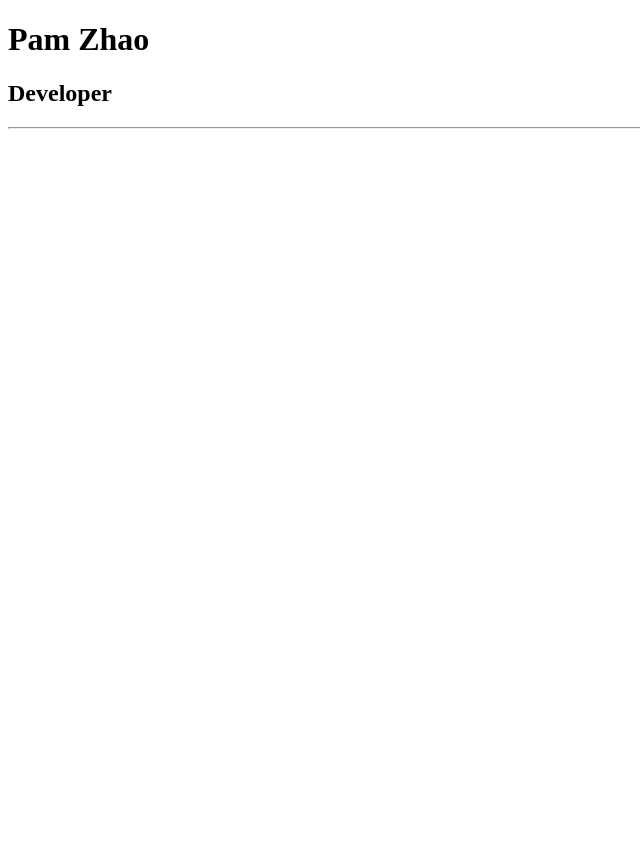
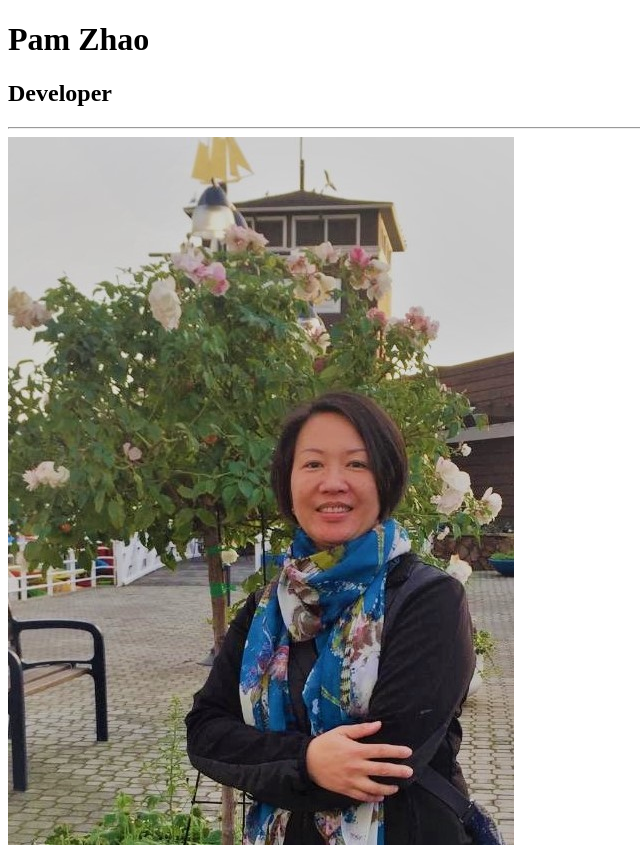
Before and after one commit to pamzhao/pamzhao.github.io, a plain HTML site: page index.html in a window 1280 px wide. Shown: the whole page, without its empty margins (0-640 px from the left). Before the commit the page ends 800 px from the top, so only its background shows below. Drawn offline with Linux system fonts and the light colour scheme.

Commit message:
Update index.html

```diff
--- a/index.html
+++ b/index.html
@@ -10,6 +10,6 @@
     <h1>Pam Zhao</h1>
     <h2>Developer</h2>
     <hr>
-
+    <img src="./images/pam.jpg" alt="Pam Zhao">
 </body>
 </html>
```
